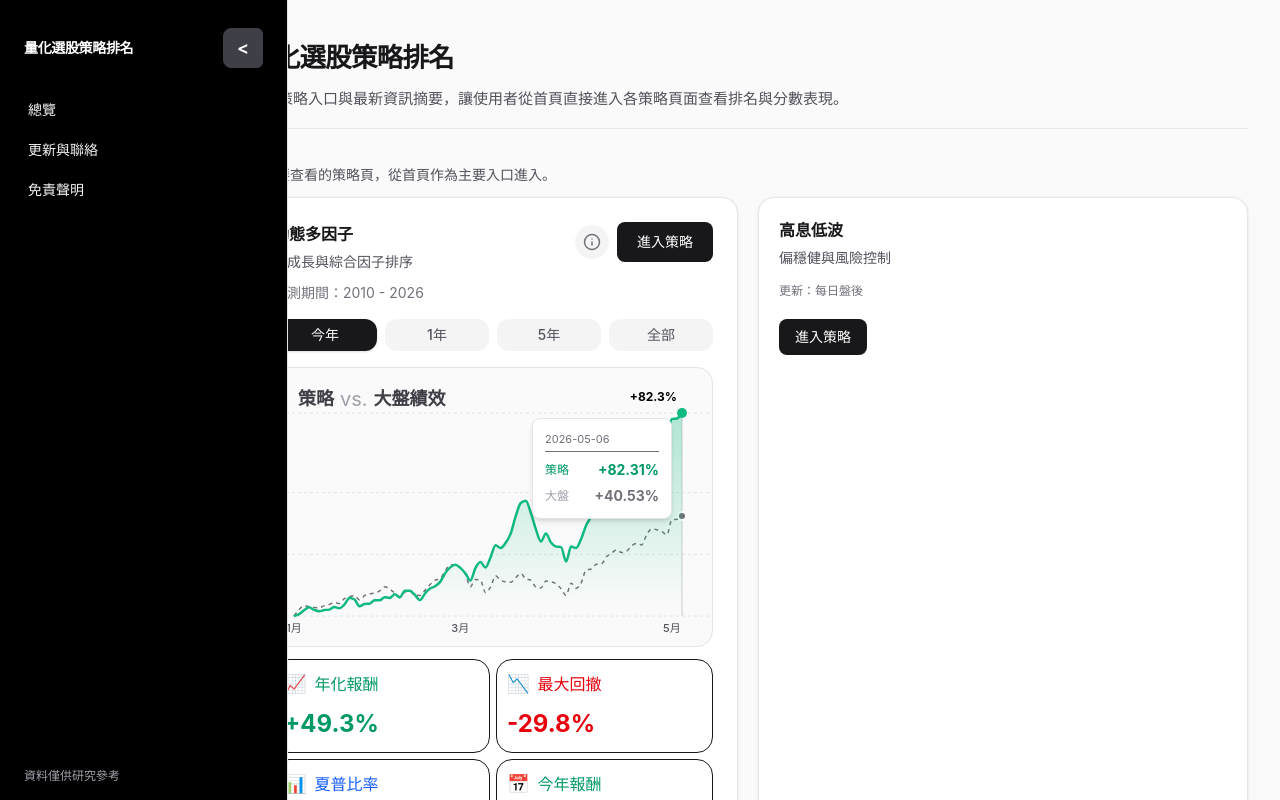
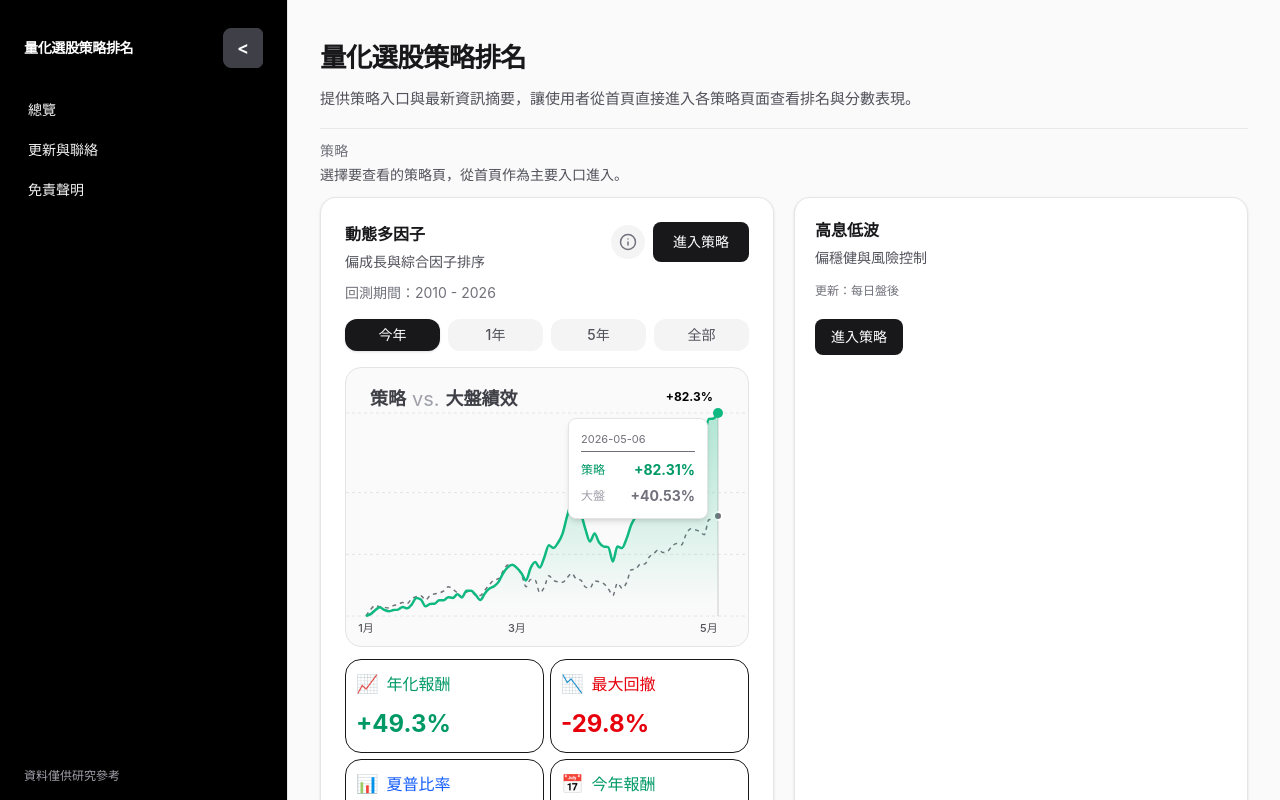
Before and after one commit to amu-0713/my-stock-rank, a React (Vite) app: page / in a window 1280 px wide. Built offline with nearby package versions, Linux system fonts and the light colour scheme.

Commit message:
Update AppSidebarLayout.jsx

```diff
--- a/src/components/AppSidebarLayout.jsx
+++ b/src/components/AppSidebarLayout.jsx
@@ -85,7 +85,7 @@ export default function AppSidebarLayout({ children, contentClassName = 'max-w-6
         className={`
           h-full overflow-y-auto
           transition-all duration-300
-          ${sidebarOpen ? 'ml-54' : 'ml-0'}
+          ${sidebarOpen ? 'ml-56 md:ml-72' : 'ml-0'}
         `}
       >
         <div
```
